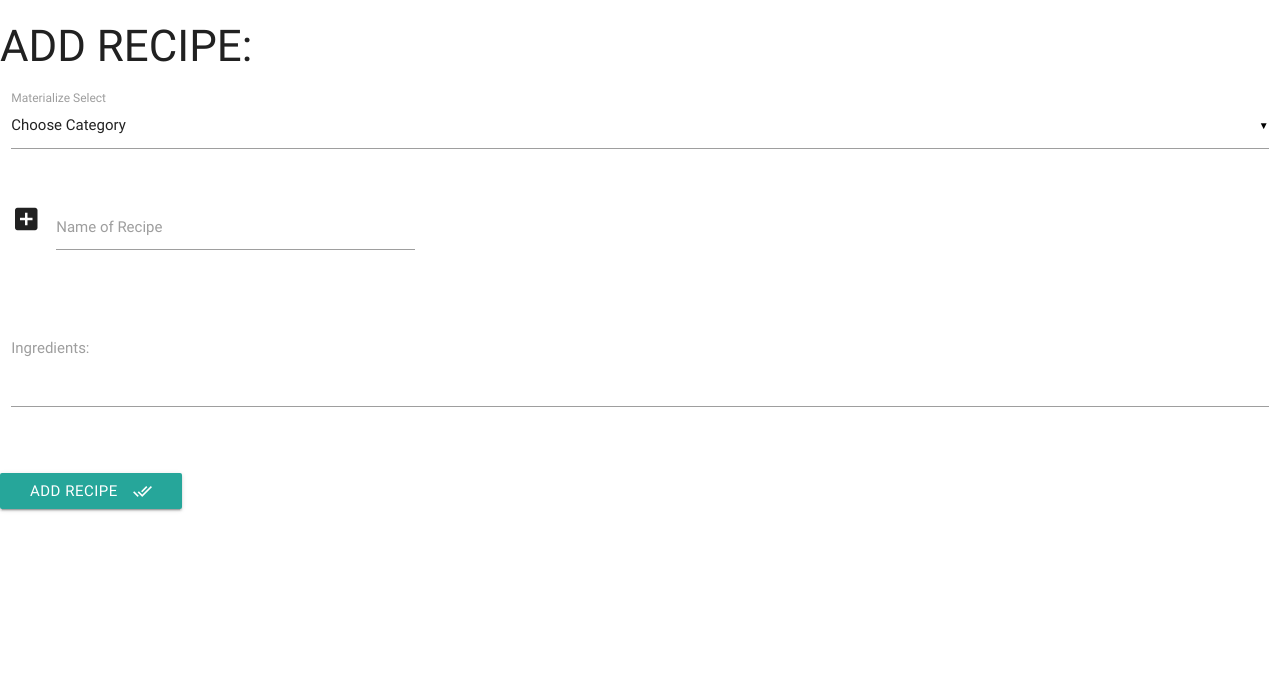
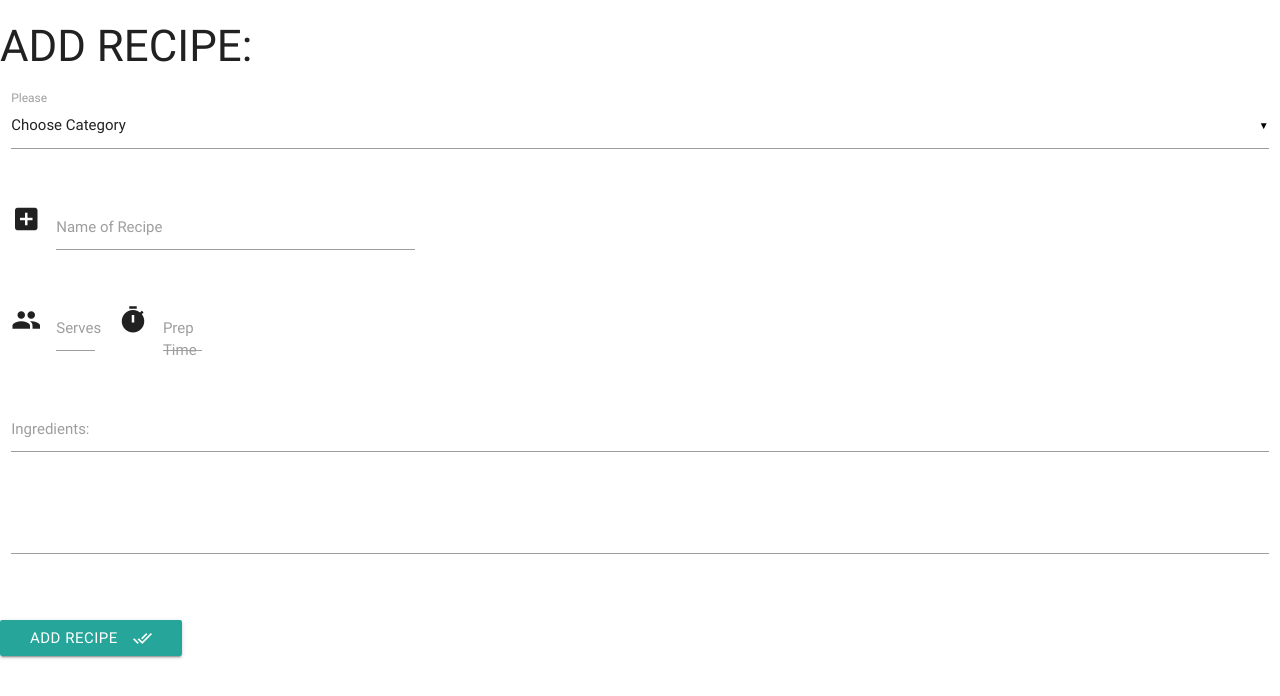
Before and after one commit to Code-Institute-Submissions/the-recipe-book-group, a Flask app: page /add_recipe in a window 1280 px wide. Shown: the top 696 px of the page. Run offline with Flask 2, Linux system fonts and the light colour scheme; data that the repository does not hold is empty; some libraries are stand-ins or nearby versions.

Commit message:
Elements added to addrecipe.html but integeres not being posted to database

```diff
--- a/templates/addrecipe.html
+++ b/templates/addrecipe.html
@@ -4,7 +4,7 @@
 <div class="add_header">
 <h3>ADD RECIPE:</h3>
 </div>
-
+<!--code adapted from Materialize-->
  <form action="{{ url_for('insert_recipe') }}" method="POST" class="col s12">
 <div class="row">
   <div class="input-field col s12">
@@ -14,11 +14,11 @@
       <option value="{{ cat.category_name }}">{{ cat.category_name }}</option>
       {% endfor %}
     </select>
-    <label>Materialize Select</label>
+    <label>Please</label>
   </div>
   </div>
-<!--code adapted from Materialize-->
-  <div class="row">
+
+
 
       <div class="row">
         <div class="input-field col s4">
@@ -29,22 +29,35 @@
 
     </div>
 
+    <div class="row">
+     <div class="input-field col s1">
+          <i class="material-icons prefix">group</i>
+          <input id="icon_prefix" name="serves" type="text" class="validate">
+          <label for="icon_prefix">Serves</label>
+        </div>
+        <div class="input-field col s1">
+          <i class="material-icons prefix">timer</i>
+          <input id="icon_prefix" name="prep_time" type="text" class="validate">
+          <label for="icon_prefix">Prep Time</label>
+        </div>
 
-    <!--Uase form validation for certain fields-->
-  </div>
+    </div>
 
-   <div class="row">
+
+     <div class="row">
     <form class="col s12">
       <div class="row">
-      <!--not sure how to name this input field as above-->
         <div class="input-field col s12">
-
+        <input id="ingredients" name="ingredients" type="text" class="validate">
           <textarea id="textarea1" class="materialize-textarea"></textarea>
           <label for="textarea1">Ingredients:</label>
         </div>
       </div>
-    </form>
-  </div>
+      </div>
+
+
+
+
  <div class="row">
       <button class="btn waves-effect waves-light" type="submit" name="action">Add Recipe
     <i class="material-icons right">done_all</i>
--- a/templates/showrecipe.html
+++ b/templates/showrecipe.html
@@ -6,10 +6,10 @@
 
  {% for recipe in recipes %}
  <div class="row">
- <p>{{recipe.recipe_name}} and welcome to the SHOWRECIPEOPAGE</p>
+ <p>Recipe Name:{{recipe.recipe_name}}</p>
  </div>
  <div class="row">
- <p>{{recipe.cooking_time}} - {{recipe.instructions}}</p>
+ <p>Serves: {{ recipe.serves}} Prep Time: {{ recipe.prep_time }} Cooking Time: {{ recipe.cooking_time}} ingredients: {{recipe.ingredients}}</p>
 
  </div>
 
```
